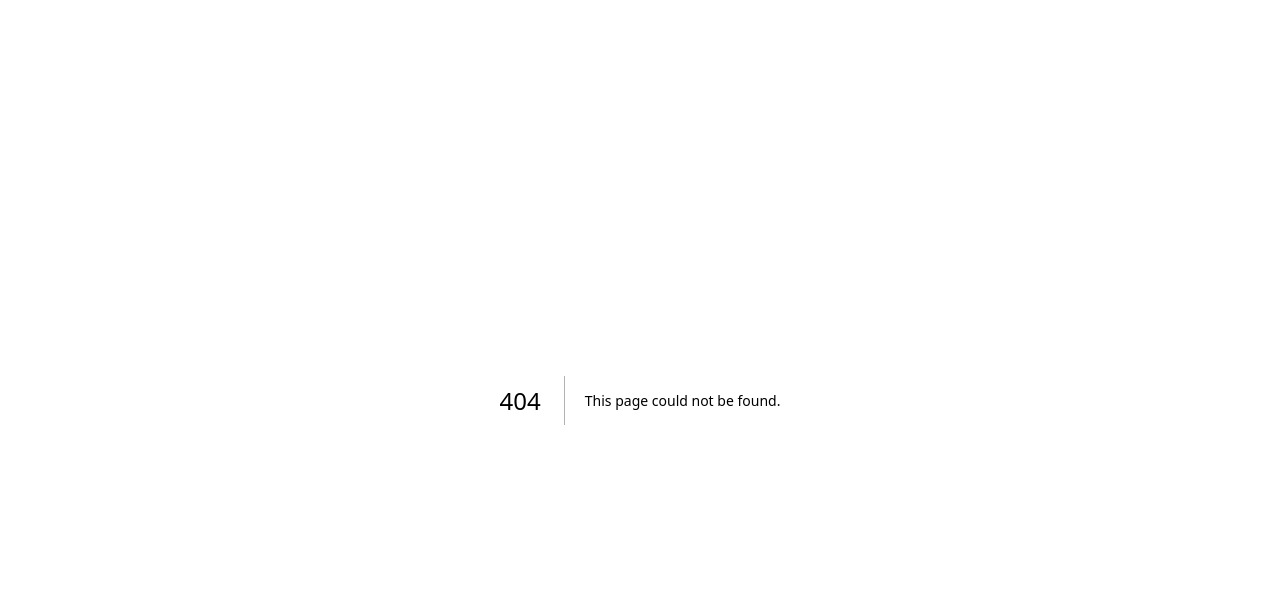
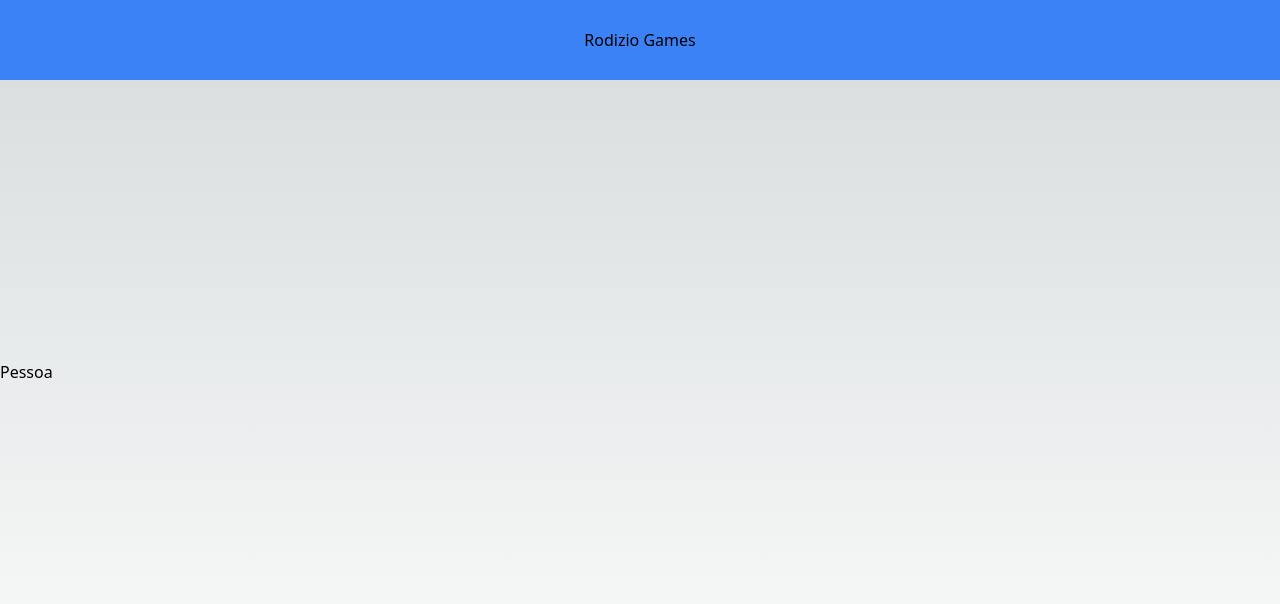
Before and after one commit to izabartolini/PizzaTracker, a Next.js app in the folder pizzatracker/: page /PaginaPrincipal/inicial in a window 1280 px wide. Before the commit this address had no page. Shown: the top 604 px of the page. Built offline with nearby package versions, Linux system fonts and the light colour scheme.

Commit message:
continuação componente div e pessoa

```diff
--- /dev/null
+++ b/pizzatracker/src/components/inicial/Mostrar.tsx
@@ -0,0 +1,7 @@
+export default function Mostrar(){
+    return(
+        <div>
+
+        </div>
+    )
+}
--- a/pizzatracker/src/components/inicial/Nav.tsx
+++ b/pizzatracker/src/components/inicial/Nav.tsx
@@ -1,9 +1,10 @@
 export default function Nav(){
     return (
         <div className={`
-        fixed top-0 left-0 w-full h-20 bg-gradient-to-r from-transparent to-white dark:from-black dark:to-white/30
+        fixed top-0 left-0 w-full h-20 bg-blue-500
+        flex justify-center items-center
         `}>
-            aa
+            Rodizio Games
         </div>
     )
 }
--- a/pizzatracker/src/components/inicial/Pessoa.tsx
+++ b/pizzatracker/src/components/inicial/Pessoa.tsx
@@ -0,0 +1,9 @@
+export default function Pessoa(){
+    return(
+        <div className={`
+        bg-#ECD393 z-30 h-20
+        `}>
+            Pessoa
+        </div>
+    )
+}
--- /dev/null
+++ b/pizzatracker/src/pages/PaginaPrincipal/inicial.tsx
@@ -0,0 +1,11 @@
+import Nav from "@/components/inicial/Nav";
+import Pessoa from "@/components/inicial/Pessoa";
+
+export default function PaginaInicial(){
+    return(
+        <div className="flex justify-center flex-col h-screen ">
+            <Nav></Nav>
+            <Pessoa></Pessoa>
+        </div>
+    )
+}
--- a/pizzatracker/src/pages/contador/inicial.tsx
+++ /dev/null
@@ -1,9 +0,0 @@
-import Nav from "@/components/inicial/Nav";
-
-export default function PaginaInicial(){
-    return(
-        <div>
-            <Nav></Nav>
-        </div>
-    )
-}
```
